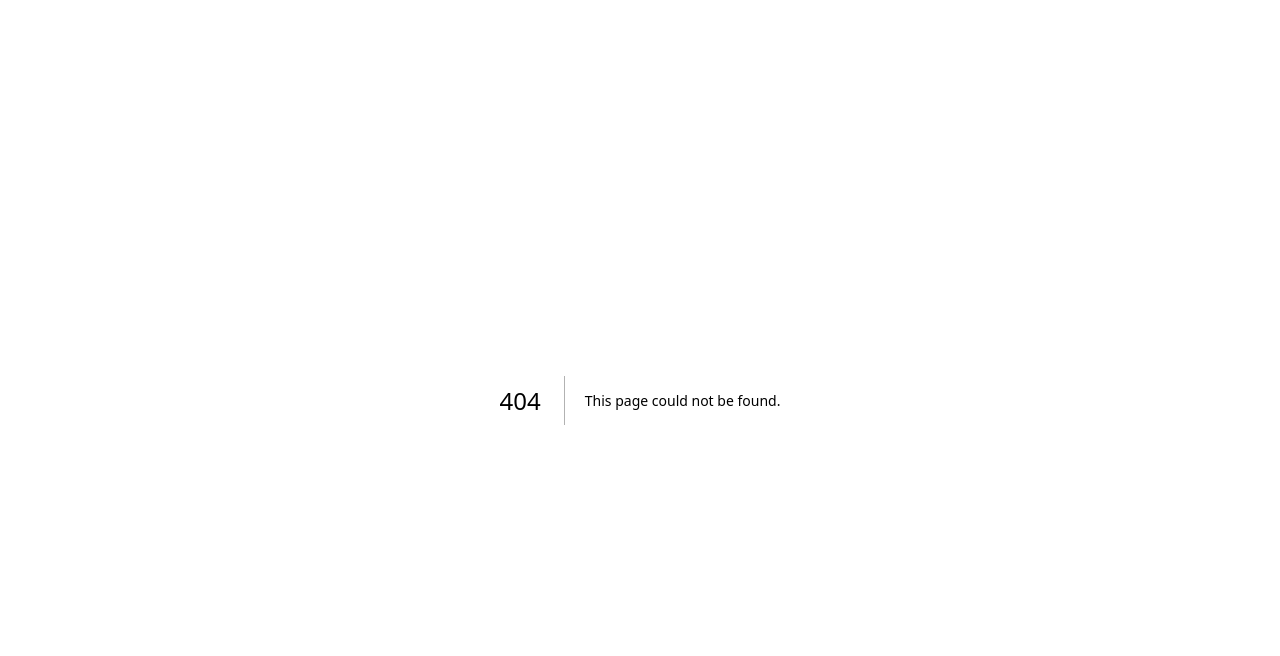
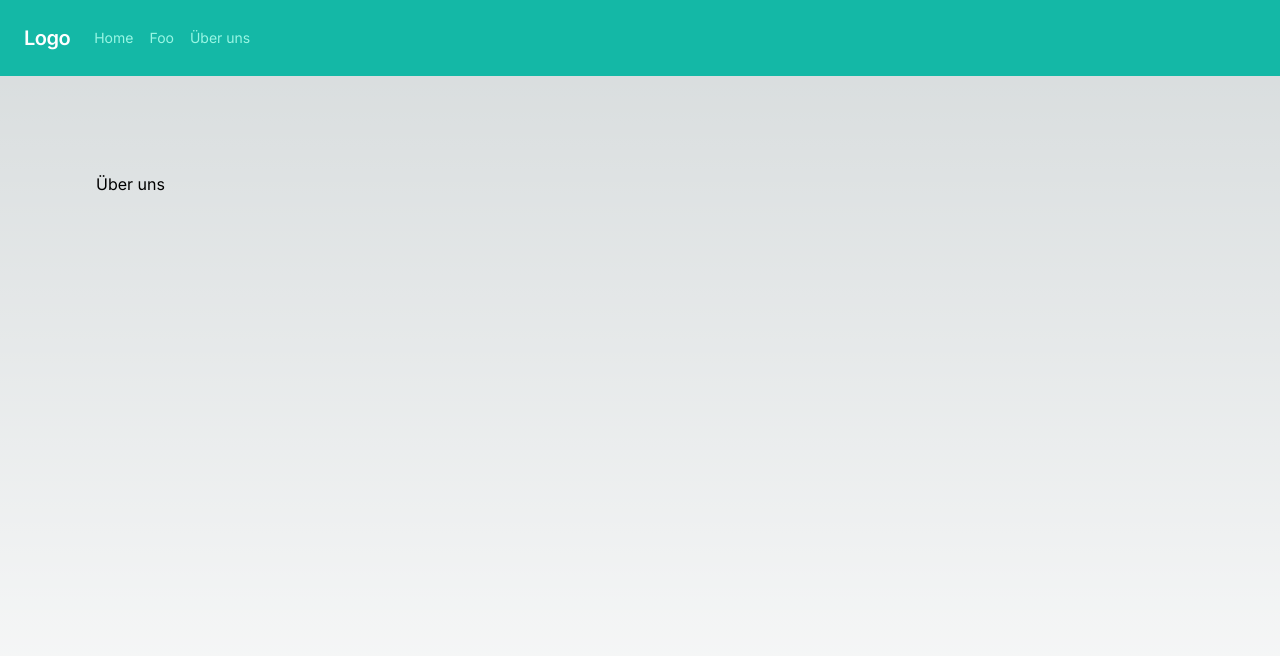
Before and after one commit to guidoffm/next2, a Next.js app: page /about in a window 1280 px wide. Before the commit this address had no page. Shown: the top 656 px of the page. Built offline with nearby package versions, Linux system fonts and the light colour scheme.

Commit message:
Add navbar

```diff
--- /dev/null
+++ b/app/about/page.tsx
@@ -0,0 +1,10 @@
+export default async function Page() {
+
+    return (
+        <main className="flex min-h-screen flex-col items-left justify-between p-24">
+            <div>
+                Über uns
+            </div>
+        </main>
+    )
+};
--- a/app/foo/page.tsx
+++ b/app/foo/page.tsx
@@ -20,8 +20,8 @@ export default async function Page() {
         } as User;
     });
     return (
-        <div>
+        <main className="flex min-h-screen flex-col items-left justify-between p-24">
             <UserTable data={mappedData}></UserTable>
-        </div>
+        </main>
     )
 };
--- a/app/layout.tsx
+++ b/app/layout.tsx
@@ -1,6 +1,7 @@
 import type { Metadata } from "next";
 import { Inter } from "next/font/google";
 import "./globals.css";
+import Navbar from "./navbar";
 
 const inter = Inter({ subsets: ["latin"] });
 
@@ -16,7 +17,9 @@ export default function RootLayout({
 }>) {
   return (
     <html lang="en">
-      <body className={inter.className}>{children}</body>
+      <body className={inter.className}>
+        <Navbar />
+        {children}</body>
     </html>
   );
 }
--- /dev/null
+++ b/app/navbar.tsx
@@ -0,0 +1,33 @@
+'use client';
+import { useState } from 'react';
+import Link from 'next/link';
+
+export default function Navbar() {
+  const [isOpen, setIsOpen] = useState(false);
+
+  return (
+    <nav className="flex items-center justify-between flex-wrap bg-teal-500 p-6">
+      <div className="flex items-center flex-shrink-0 text-white mr-6">
+        <span className="font-semibold text-xl tracking-tight">Logo</span>
+      </div>
+      <div className="block lg:hidden">
+        <button onClick={() => setIsOpen(!isOpen)} className="flex items-center px-3 py-2 border rounded text-teal-200 border-teal-400 hover:text-white hover:border-white">
+          <svg className="fill-current h-3 w-3" viewBox="0 0 20 20" xmlns="http://www.w3.org/2000/svg"><title>Menu</title><path d="M0 3h20v2H0V3zm0 6h20v2H0V9zm0 6h20v2H0v-2z"/></svg>
+        </button>
+      </div>
+      <div className={`${isOpen ? '' : 'hidden'} w-full block flex-grow lg:flex lg:items-center lg:w-auto`}>
+        <div className="text-sm lg:flex-grow">
+          <Link href="/" className="block mt-4 lg:inline-block lg:mt-0 text-teal-200 hover:text-white mr-4">
+            Home
+          </Link>
+          <Link href="/foo" className="block mt-4 lg:inline-block lg:mt-0 text-teal-200 hover:text-white mr-4">
+            Foo
+          </Link>
+          <Link href="/about" className="block mt-4 lg:inline-block lg:mt-0 text-teal-200 hover:text-white mr-4">
+            Über uns
+          </Link>
+        </div>
+      </div>
+    </nav>
+  );
+}
--- a/app/page.tsx
+++ b/app/page.tsx
@@ -1,11 +1,10 @@
+import Image from "next/image";
 
 export default function Home() {
   return (
     <main className="flex min-h-screen flex-col items-left justify-between p-24">
-      <div className="z-10 w-full max-w-5xl items-left justify-between font-mono text-lg lg:flex">
-        <a href="foo">Foo</a>
-      </div>
-      {/* <div className="z-10 w-full max-w-5xl items-center justify-between font-mono text-sm lg:flex">
+
+      <div className="z-10 w-full max-w-5xl items-center justify-between font-mono text-sm lg:flex">
         <p className="fixed left-0 top-0 flex w-full justify-center border-b border-gray-300 bg-gradient-to-b from-zinc-200 pb-6 pt-8 backdrop-blur-2xl dark:border-neutral-800 dark:bg-zinc-800/30 dark:from-inherit lg:static lg:w-auto  lg:rounded-xl lg:border lg:bg-gray-200 lg:p-4 lg:dark:bg-zinc-800/30">
           Get started by editing&nbsp;
           <code className="font-mono font-bold">app/page.tsx</code>
@@ -109,7 +108,7 @@ export default function Home() {
             Instantly deploy your Next.js site to a shareable URL with Vercel.
           </p>
         </a>
-      </div> */}
+      </div>
     </main>
   );
 }
```
